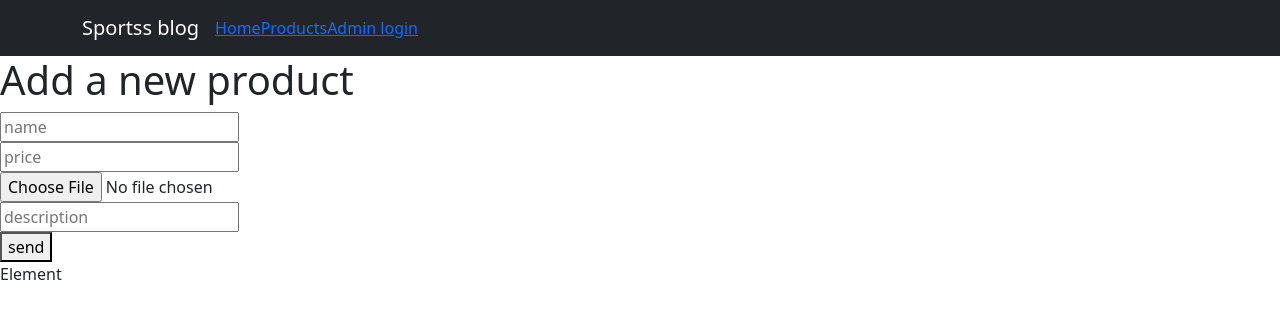
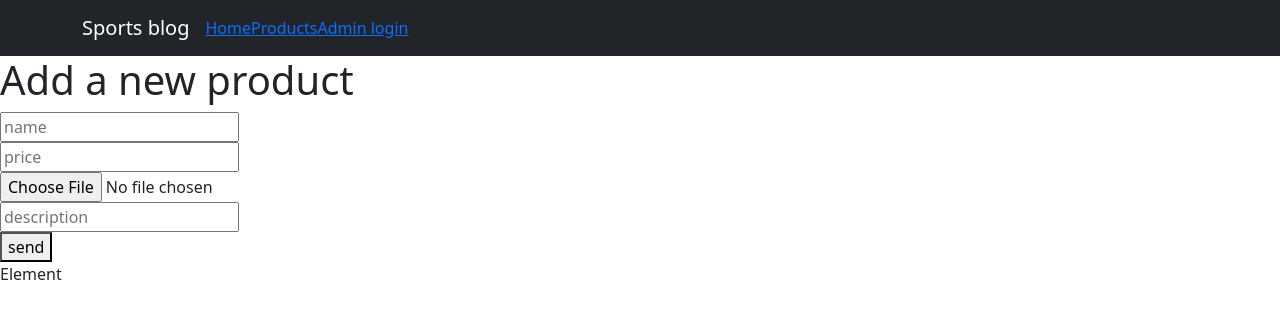
Before and after one commit to sebbe1236/React-trenings-prosjekt, a React (Create React App) app: page /addpost in a window 1280 px wide. Shown: the top 318 px of the page. Built offline with nearby package versions, Linux system fonts and the light colour scheme; no server answers.

Commit message:
text cleanup

```diff
--- a/src/components/adminfunctions/AddProduct.jsx
+++ b/src/components/adminfunctions/AddProduct.jsx
@@ -25,7 +25,7 @@ function AddProduct() {
 
   const [auth] = useAuth();
 
-  async function onSubmit(data) {
+  async function onSubmit(data, e) {
     setSubmit(true);
     setError(null);
 
@@ -51,6 +51,7 @@ function AddProduct() {
       const response = await fetch(url, options);
       const json = await response.json();
       console.log(json);
+      e.target.reset();
       setIsSuccessfullySubmitted(json);
     } catch (error) {
       console.log("error");
--- a/src/components/adminfunctions/login/LoginRequest.jsx
+++ b/src/components/adminfunctions/login/LoginRequest.jsx
@@ -13,6 +13,7 @@ import Header from "../../layout/Heading";
 /**
  * Function LoginForm that logs in with strapi v4 and uses context for authentication.
  * react hook form is used for validation of the inputs
+ * @parameter data is used to send the data with react hook form, thats why its on data.username for example
  */
 
 const url = BASE_URL + "/api/auth/local";
--- a/src/components/layout/Navbar.jsx
+++ b/src/components/layout/Navbar.jsx
@@ -21,7 +21,7 @@ function Navigation() {
     <>
       <Navbar bg="dark" variant={"dark"} expand="lg">
         <Container>
-          <Navbar.Brand href="/">Sportss blog</Navbar.Brand>
+          <Navbar.Brand href="/">Sports blog</Navbar.Brand>
           <Navbar.Toggle aria-controls="basic-navbar-nav" />
           <Navbar.Collapse id="basic-navbar-nav">
             <Nav className="text-center">
```
